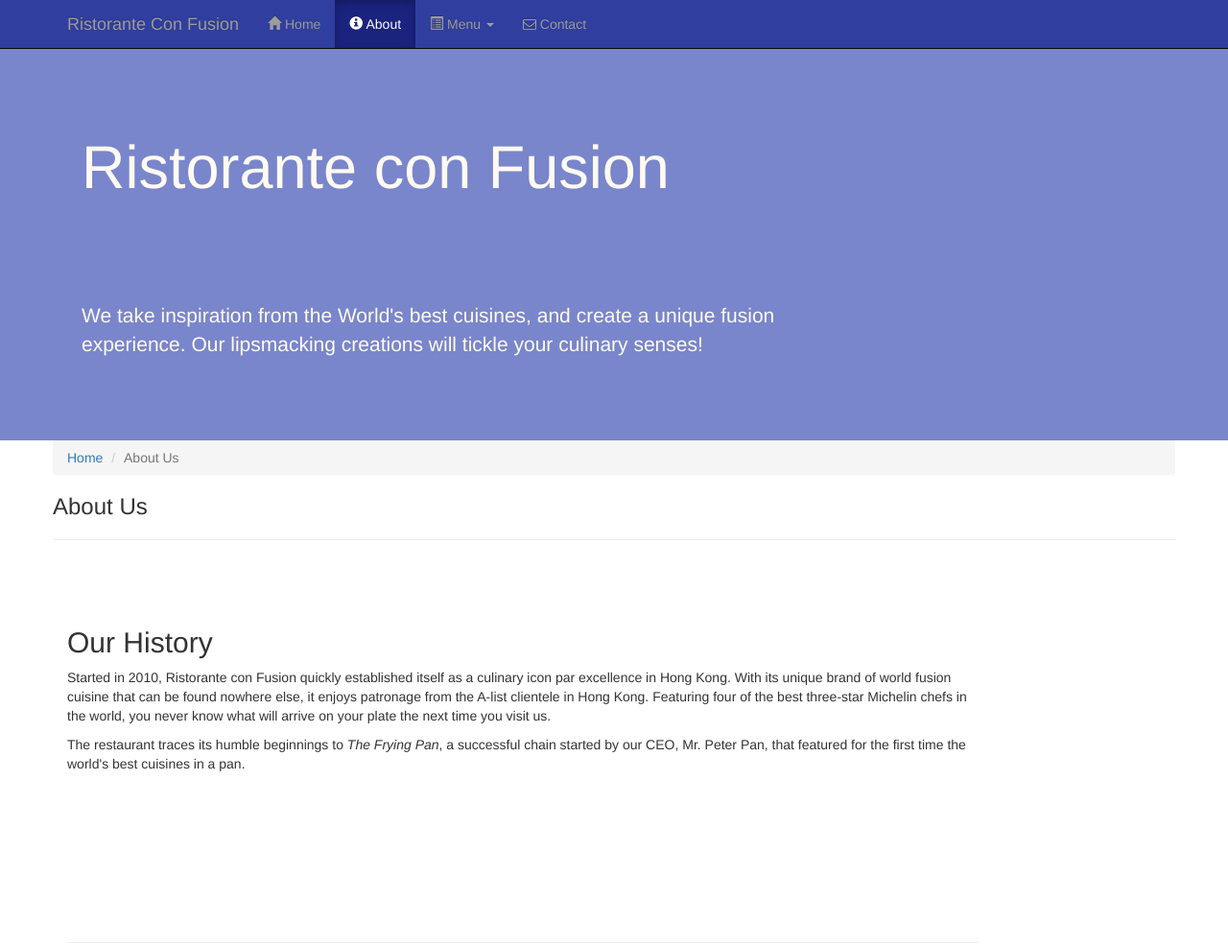
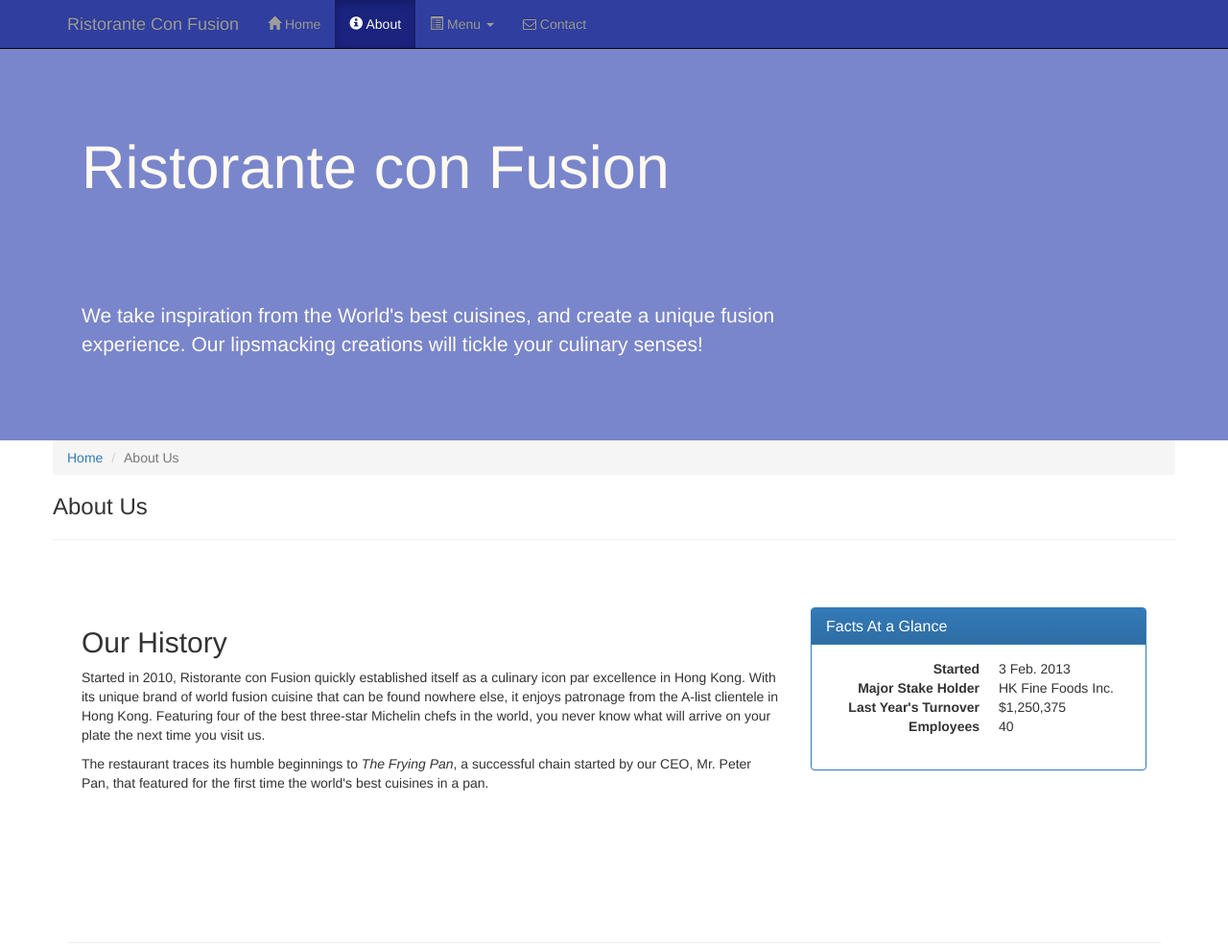
Before and after one commit to RobinWagner/Bootstrap, a plain HTML site: page aboutus.html in a window 1280 px wide. Shown: the top 986 px of the page at 96% size. Drawn offline with nearby package versions, Linux system fonts and the light colour scheme.

Commit message:
Add panel to about page

```diff
--- a/aboutus.html
+++ b/aboutus.html
@@ -90,14 +90,30 @@
             </div>
         </div>
 
-        <div class="row row-content col-xs-10">
-            <div>
+        <div class="row row-content" >
+            <div class=" col-xs-12 col-sm-8">
                 <h2>Our History</h2>
                 <p>Started in 2010, Ristorante con Fusion quickly established itself as a culinary icon par excellence in Hong Kong. With its unique brand of world fusion cuisine that can be found nowhere else, it enjoys patronage from the A-list clientele in Hong Kong.  Featuring four of the best three-star Michelin chefs in the world, you never know what will arrive on your plate the next time you visit us.</p>
                 <p>The restaurant traces its humble beginnings to <em>The Frying Pan</em>, a successful chain started by our CEO, Mr. Peter Pan, that featured for the first time the world's best cuisines in a pan.</p>
             </div>
-            <div>
-                <p style="padding:20px;"></p>
+            <div class="col-xs-12 col-sm-4">
+                <div class="panel panel-primary">
+                    <div class="panel-heading">
+                        <h3 class="panel-title">Facts At a Glance</h3>
+                    </div>
+                    <div class="panel-body">
+                        <dl class="dl-horizontal">
+                            <dt>Started</dt>
+                            <dd>3 Feb. 2013</dd>
+                            <dt>Major Stake Holder</dt>
+                            <dd>HK Fine Foods Inc.</dd>
+                            <dt>Last Year's Turnover</dt>
+                            <dd>$1,250,375</dd>
+                            <dt>Employees</dt>
+                            <dd>40</dd>
+                        </dl>
+                    </div>
+                </div>
             </div>
         </div>
 
```
